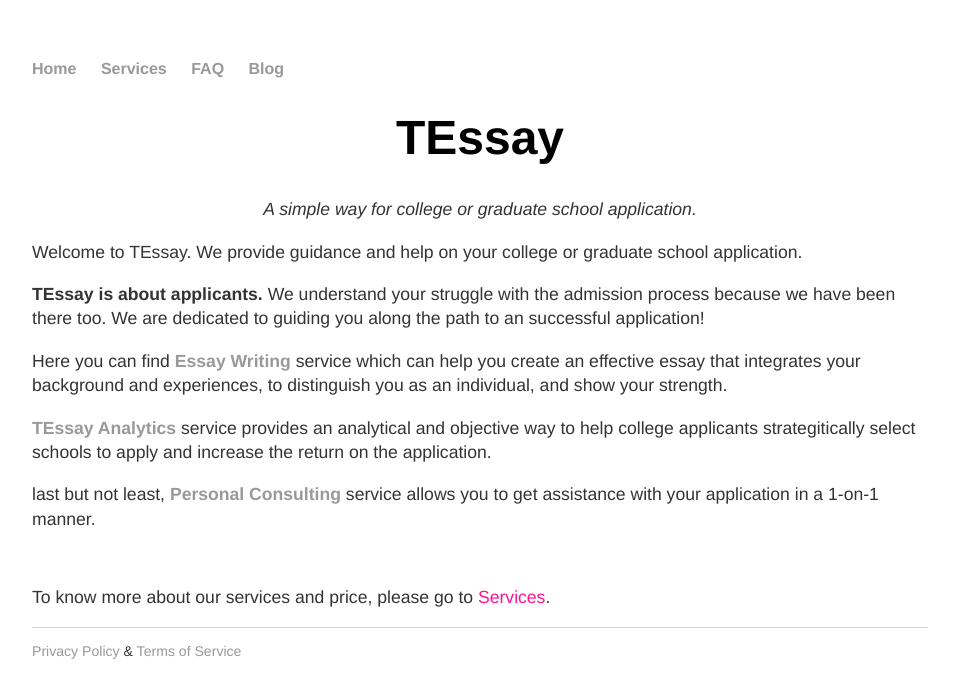
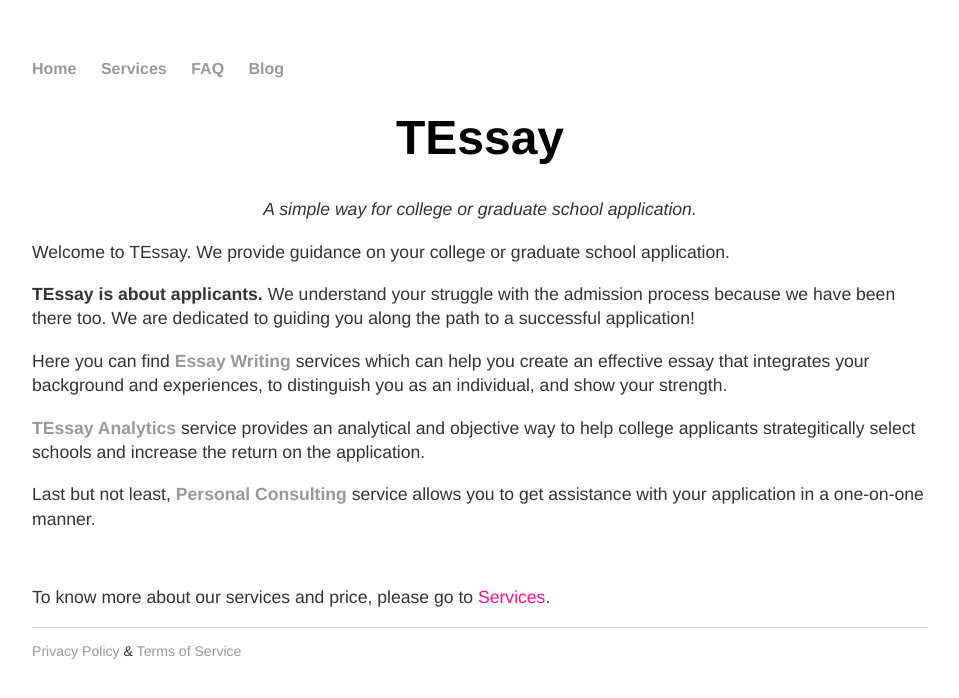
Before and after one commit to RagingTiger/PnFTech.github.io, a Jekyll site: the page built from index.html, in a window 1280 px wide. Shown: the top 698 px of the page, without its empty margins (160-1119 px from the left). Built offline with Jekyll 4.4.1, drawn with Linux system fonts in a browser that asks for light colours.

Commit message:
corrected typos in home page

```diff
--- a/index.html
+++ b/index.html
@@ -9,24 +9,24 @@ title: PnF
 
 
 <div>
-	<p>Welcome to TEssay. We provide guidance and help on your college or graduate
+	<p>Welcome to TEssay. We provide guidance on your college or graduate
 		school application. </p>
 
 	<p><b>TEssay is about applicants.</b> We understand your struggle with
 		the admission process because we have been there too. We are dedicated to guiding
-		you along the path to an successful application!</p>
+		you along the path to a successful application!</p>
 
 	<p>Here you can find <b><a href="/essay">Essay Writing</a></b>
-		service which can help you create an effective essay that integrates
+		services which can help you create an effective essay that integrates
 		your background and experiences, to distinguish you as an individual, and
 		show your strength.</p>
 
 	<p><b><a href="/analytics">TEssay Analytics</a></b> service provides
 		an analytical and objective way to help college applicants strategitically
-		select schools to apply and increase the return on the application.</p>
+		select schools and increase the return on the application.</p>
 
-	<p>last but not least, <b><a href="/consulting">Personal Consulting</a></b>
-		service allows you to get assistance with your application in a 1-on-1 manner.</p>
+	<p>Last but not least, <b><a href="/consulting">Personal Consulting</a></b>
+		service allows you to get assistance with your application in a one-on-one manner.</p>
 
 	<br>
 	<p>To know more about our services and price, please go to
```
